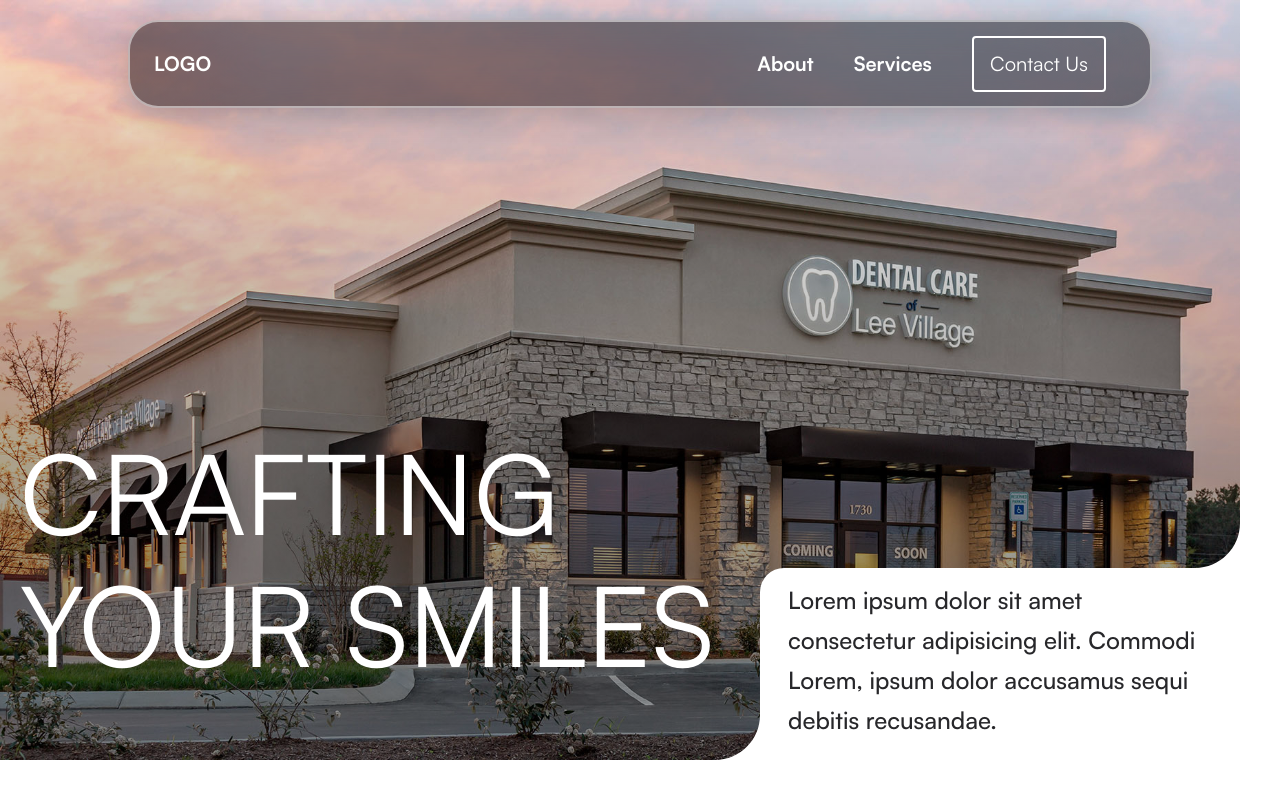
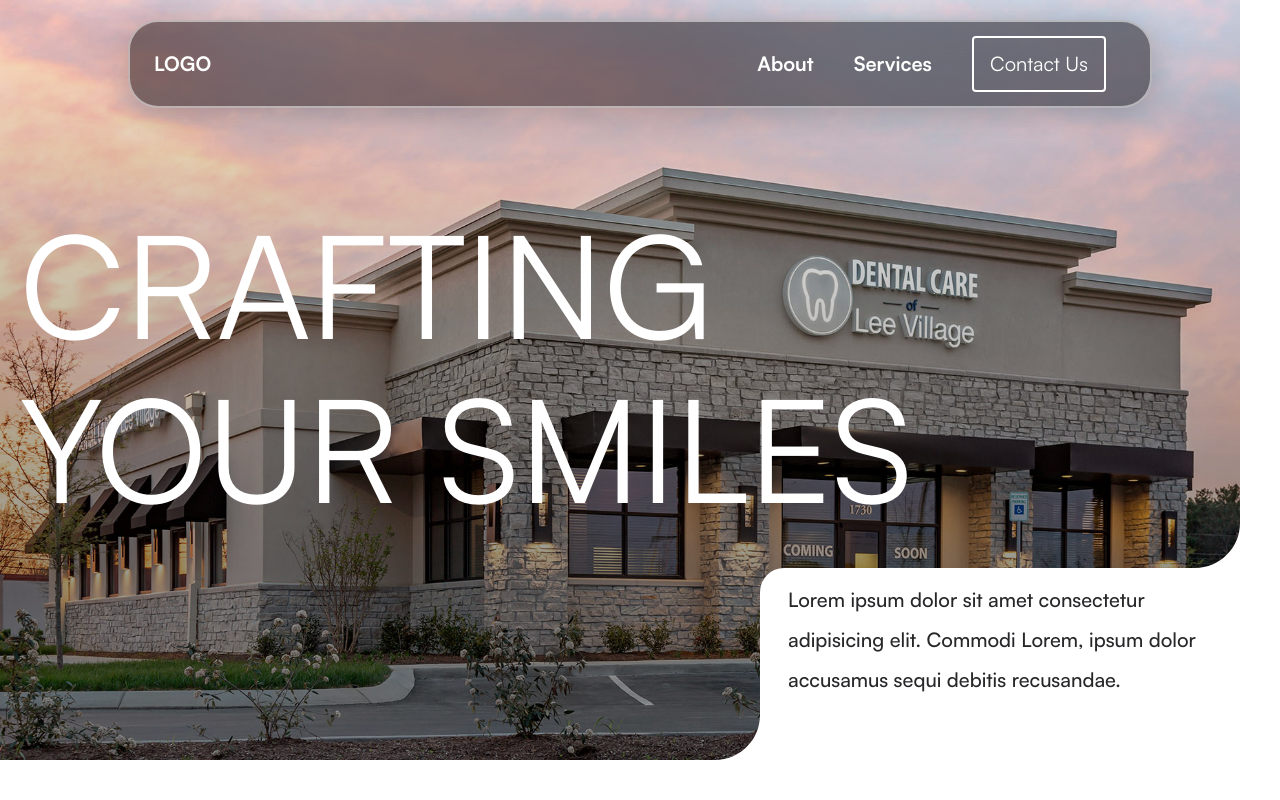
Before and after one commit to JJ-LXIX/dental-site-test, a Next.js app: page / in a window 1280 px wide. Shown: the top 800 px of the page. Built offline with nearby package versions, Linux system fonts and the light colour scheme.

Commit message:
updated hero section

```diff
--- a/components/HeroSection/HeroSection2.tsx
+++ b/components/HeroSection/HeroSection2.tsx
@@ -9,7 +9,7 @@ export default function HeroSection2({}: Props) {
     <div className=" w-full  md:pr-10 lg:block lg:h-screen">
       {/* Hero Image */}
       <div>
-        <div className=" relative h-[60svh] w-full overflow-hidden md:h-[65vh] md:rounded-br-[3rem] xl:h-[95vh]">
+        <div className=" relative h-[60svh] w-full overflow-hidden md:h-[65vh] md:rounded-br-[3rem] lg:h-[90vh] xl:h-[95vh]">
           <Image
             className=""
             src={DentalOfficeHero}
@@ -19,8 +19,8 @@ export default function HeroSection2({}: Props) {
           />
 
           {/* Hero Text */}
-          <div className="absolute inset-0 z-20 flex items-center  justify-center text-center font-medium text-white lg:inset-auto lg:bottom-20 lg:left-5 lg:text-left">
-            <h1 className=" 3xl:text-[10.5rem] 4xl:text-[13rem]  flex flex-col space-y-5 text-5xl lg:text-[6rem] xl:text-[7rem] 2xl:text-[9.5rem]">
+          <div className="absolute inset-0 z-20 flex items-center  justify-center text-center font-medium text-white lg:inset-auto lg:bottom-[12rem] lg:left-5 lg:text-left xl:bottom-60">
+            <h1 className=" flex flex-col  space-y-5 text-5xl lg:text-[9rem] 2xl:text-[9.5rem] 3xl:text-[10.5rem] 4xl:text-[13rem]">
               <span>CRAFTING </span>
               <span>YOUR SMILES</span>
             </h1>
@@ -35,8 +35,8 @@ export default function HeroSection2({}: Props) {
 
       {/* Hero Subline */}
       <div>
-        <div className="right-10 z-20 h-32 w-full bg-white p-2 pt-5 text-center md:absolute md:bottom-[34.9svh] md:h-40 md:w-[22rem] md:rounded-tl-3xl md:px-7 md:py-4 md:pt-0 md:text-left xl:bottom-[5vh] xl:h-48 xl:w-[30rem]">
-          <h2 className=" text-lg font-semibold text-zinc-800 md:py-3 md:text-xl xl:text-2xl xl:leading-10">
+        <div className="right-10 z-20 h-32 w-full bg-white p-2 pt-5 text-center md:absolute md:bottom-[34.9svh] md:h-40 md:w-[22rem] md:rounded-tl-3xl md:px-7 md:py-4 md:pt-0 md:text-left lg:bottom-[5vh] lg:h-48 lg:w-[30rem]">
+          <h2 className="text-lg font-semibold  text-zinc-800 md:py-3 md:text-lg xl:text-xl xl:leading-10">
             Lorem ipsum dolor sit amet consectetur adipisicing elit. Commodi
             Lorem, ipsum dolor accusamus sequi debitis recusandae.
           </h2>
@@ -48,7 +48,7 @@ export default function HeroSection2({}: Props) {
             viewBox="0 0 40 40"
             fill="none"
             xmlns="http://www.w3.org/2000/svg"
-            className="absolute bottom-0 hidden md:left-[-12.6%] md:block lg:left-[-9.3%]"
+            className="absolute bottom-0 hidden md:left-[-12.6%] md:block lg:bottom-9 lg:left-[-9.3%] xl:bottom-0 xl:left-[-9.3%]"
           >
             <path
               d="M40 40V0C40 22.0914 22.0914 40 0 40H40Z"
```
